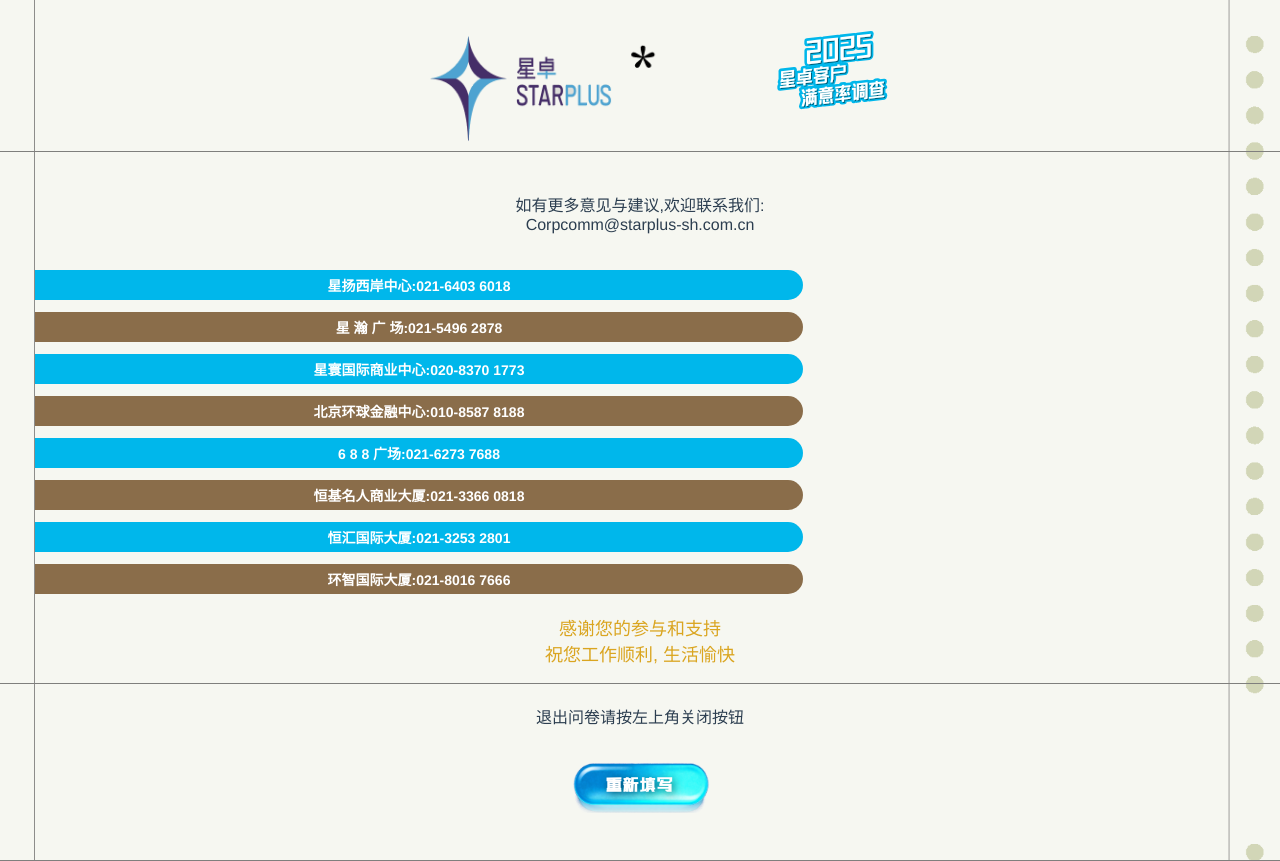
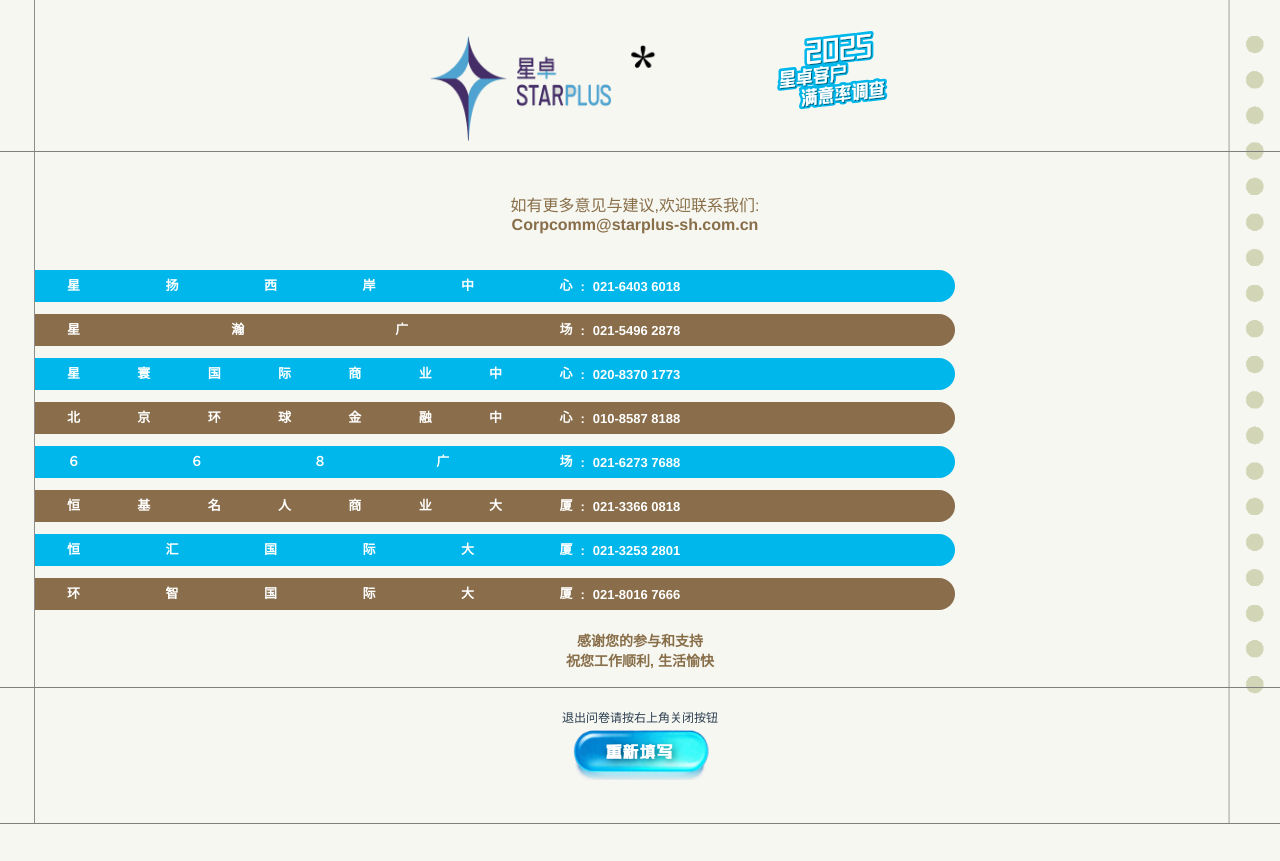
Before and after one commit to cowbook/starplus, a Vue app in the folder client/: page /page26 in a window 1280 px wide. After the commit the page ends 824 px from the top, so only its background shows below. Built offline with nearby package versions, Linux system fonts and the light colour scheme; no server answers.

Commit message:
格式调整

```diff
--- a/client/src/views/Page26.vue
+++ b/client/src/views/Page26.vue
@@ -14,13 +14,13 @@
     </header>
 
 
-    <main class="segment appear-item" style="padding-top:40px" data-delay="0.2">
+    <main class="segment appear-item" style="padding-top:40px;" data-delay="0.2">
 
-      <div>
+      <div style="color:#886e49;margin-left:-10px;">
         如有更多意见与建议,欢迎联系我们:
         <br>
+     <span style="font-weight:900;margin-top:20px"> Corpcomm@starplus-sh.com.cn</span>
 
-        Corpcomm@starplus-sh.com.cn
 
                 <br>
         <br>
@@ -29,38 +29,54 @@
       </div>
 
       <div class="bar">
-        星扬西岸中心:021-6403 6018
+        <span class="bar-name">星扬西岸中心</span>
+        <span class="bar-sep">:</span>
+        <span class="bar-phone">021-6403 6018</span>
       </div>
 
       <div class="bar">
-        星 瀚 广 场:021-5496 2878
+        <span class="bar-name">星瀚广场</span>
+        <span class="bar-sep">:</span>
+        <span class="bar-phone">021-5496 2878</span>
       </div>
 
       <div class="bar">
-        星寰国际商业中心:020-8370 1773
+        <span class="bar-name">星寰国际商业中心</span>
+        <span class="bar-sep">:</span>
+        <span class="bar-phone">020-8370 1773</span>
       </div>
 
       <div class="bar">
-        北京环球金融中心:010-8587 8188
+        <span class="bar-name">北京环球金融中心</span>
+        <span class="bar-sep">:</span>
+        <span class="bar-phone">010-8587 8188</span>
       </div>
 
       <div class="bar">
-        6 8 8 广场:021-6273 7688
+        <span class="bar-name">&#65302;&#65302;&#65304;广场</span>
+        <span class="bar-sep">:</span>
+        <span class="bar-phone">021-6273 7688</span>
       </div>
 
       <div class="bar">
-        恒基名人商业大厦:021-3366 0818
+        <span class="bar-name">恒基名人商业大厦</span>
+        <span class="bar-sep">:</span>
+        <span class="bar-phone">021-3366 0818</span>
       </div>
 
       <div class="bar">
-        恒汇国际大厦:021-3253 2801
+        <span class="bar-name">恒汇国际大厦</span>
+        <span class="bar-sep">:</span>
+        <span class="bar-phone">021-3253 2801</span>
       </div>
 
       <div class="bar">
-        环智国际大厦:021-8016 7666
+        <span class="bar-name">环智国际大厦</span>
+        <span class="bar-sep">:</span>
+        <span class="bar-phone">021-8016 7666</span>
       </div>
 
-      <div style="color:goldenrod;font-size:18px;margin-top:20px;">
+      <div style="color:#886e49;font-size:14px;margin-top:20px;font-weight: bold;">
         感谢您的参与和支持<br>
         祝您工作顺利, 生活愉快
       </div>
@@ -69,11 +85,11 @@
 
     <footer class="segment appear-item" style="padding-top:20px" data-delay="0.35">
 
-        <div style="text-align: center;">
+        <div style="text-align: center; font-size: 12px;">
 
-          退出问卷请按左上角关闭按钮
+          退出问卷请按右上角关闭按钮
 
-          <div class="blue-btn" @click="reset()">
+          <div class="blue-btn" style="margin-top:0px" @click="reset()">
                 重新填写
           </div>
 
@@ -249,18 +265,56 @@
 
 }
 .bar{
+  display:grid;
+  grid-template-columns: 3fr auto 2fr;
+  align-items: center;
+
   background-color: #8a6d4a;
   border-radius: 0 20px 20px 0;
-  width:60%;
+  width:70%;
 
   color:#FFF;
 
-  padding:5px 0;
-  font-size:14px;
+  padding:3px 0;
+  font-size:13px;
   font-weight: 800;
   margin-bottom: 12px;
   margin-left:35px;
+  padding-left: 12px;
+  padding-right: 12px;
+  line-height: 1;
 
+}
+
+.bar-name {
+  padding-left:20px;
+  display: block;
+  text-align: justify;
+  text-align-last: justify;
+  text-justify: inter-ideograph;
+  line-height: 1;
+  position: relative;
+  top: 6px;
+}
+
+.bar-name::after {
+  content: '';
+  display: inline-block;
+  width: 100%;
+  height: 0;
+  line-height: 0;
+  overflow: hidden;
+}
+
+.bar-sep {
+  padding: 0 8px;
+  text-align: center;
+}
+
+.bar-phone {
+  text-align: left;
+  white-space: nowrap;
+  line-height: 1;
 }
 
 .bar:nth-child(even){
--- a/client/src/views/Page5.vue
+++ b/client/src/views/Page5.vue
@@ -277,13 +277,14 @@
         return;
       }
 
-      // 公司名称需要超过 3 个汉字（至少 4 个汉字）
+      /*
+      // 公司名称需要超过 1个汉字（至少 4 个汉字）
       const chineseCharCount = (trimmedCompany.match(/[\u4e00-\u9fa5]/g) || []).length;
       if (chineseCharCount < 4) {
         this.showModal = true;
         this.message = '公司名称需超过3个汉字';
         return;
-      }
+      }*/
 
       // 调查日期格式校验 YYYY-MM-DD
       const datePattern = /^\d{4}-\d{2}-\d{2}$/;
```
